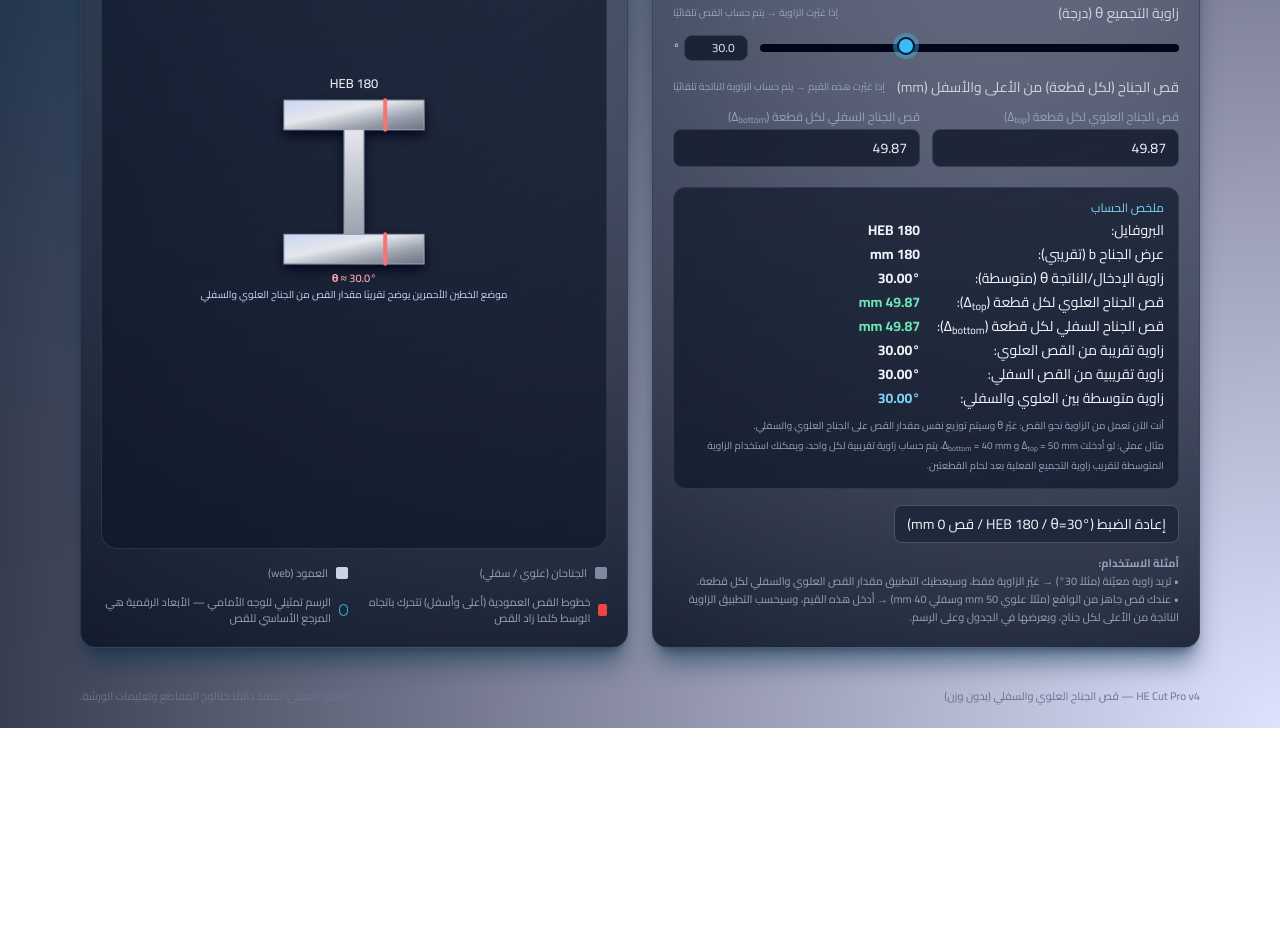
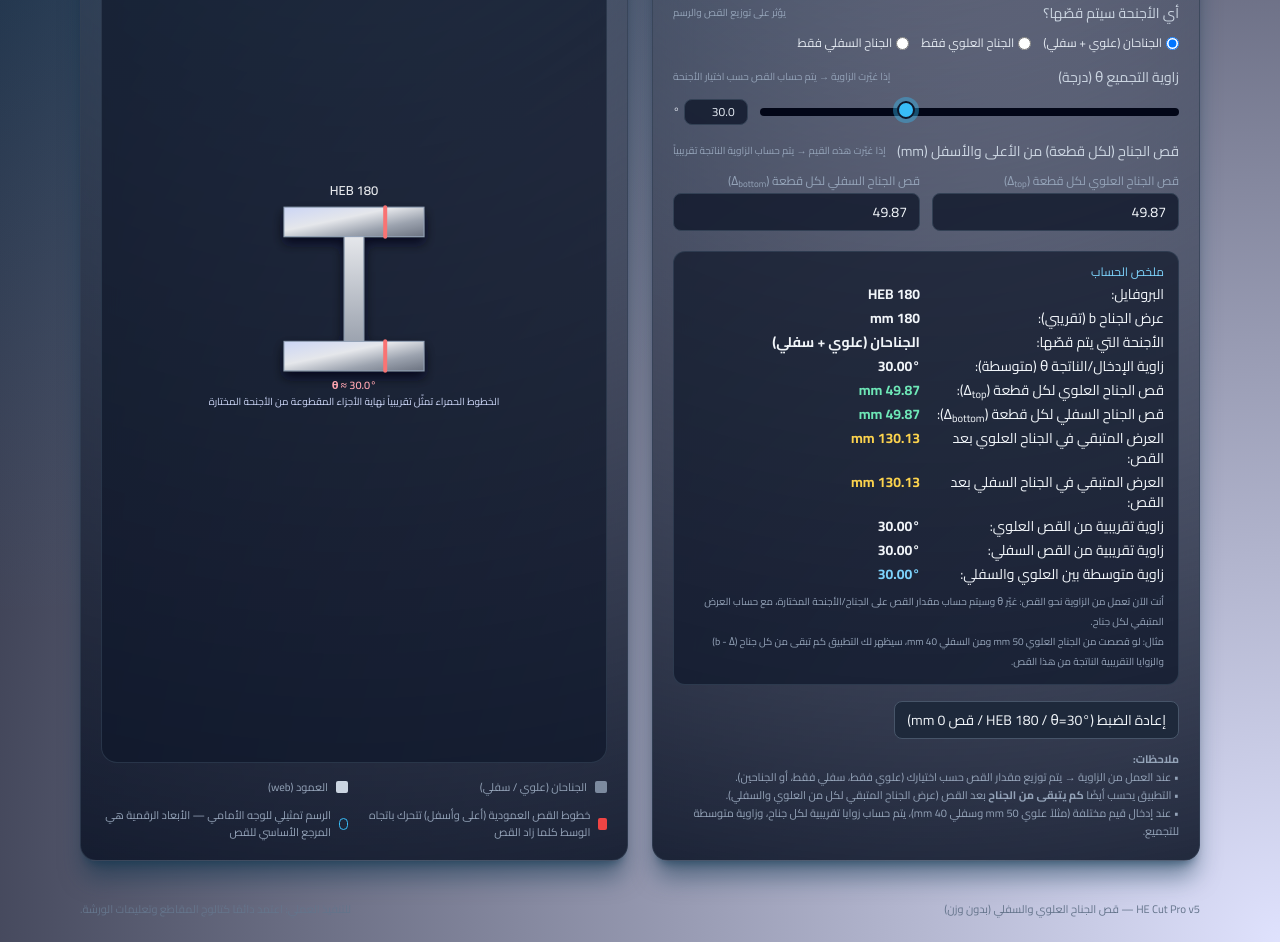
Before and after one commit to abdullah3df/HEM-260, a plain HTML site: page index.html in a window 1280 px wide. Shown: the part 397-1339 px from the top of the page. Before the commit the page ends 1125 px from the top, so only its background shows below. Drawn offline with nearby package versions, Linux system fonts and the light colour scheme.

Commit message:
Upgrade index.html to version 5 with new features
Updated the version from v4 to v5 in the title and various text elements to reflect new features and functionality. Added additional explanations and options for cutting wings.

```diff
--- a/index.html
+++ b/index.html
@@ -3,7 +3,7 @@
 <head>
   <meta charset="utf-8" />
   <meta name="viewport" content="width=device-width, initial-scale=1" />
-  <title>HE Cut Pro v4 — قص الجناح العلوي والسفلي</title>
+  <title>HE Cut Pro v5 — قص الجناح العلوي والسفلي</title>
 
   <!-- Tailwind عبر CDN -->
   <script src="https://cdn.tailwindcss.com"></script>
@@ -66,10 +66,10 @@
     <div class="max-w-6xl mx-auto px-4 py-3 flex items-center justify-between gap-4">
       <div>
         <h1 class="text-xl sm:text-2xl font-bold tracking-tight">
-          HE Cut Pro <span class="text-sky-400 text-base align-middle">v4</span>
+          HE Cut Pro <span class="text-sky-400 text-base align-middle">v5</span>
         </h1>
         <p class="text-xs sm:text-sm text-slate-400 mt-0.5">
-          قص الجناح العلوي والسفلي لمقاطع HEA / HEB / HEM — من الزاوية إلى القص أو من القص إلى الزاوية
+          قص الجناح العلوي والسفلي لمقاطع HEA / HEB / HEM — من الزاوية إلى القص أو من القص إلى الزاوية + حساب الباقي من الجناح
         </p>
       </div>
       <div class="text-[10px] sm:text-xs text-slate-300 text-left leading-snug" id="modeLabel">
@@ -91,7 +91,7 @@
           الإعدادات &amp; الحساب (علوي + سفلي)
         </h2>
         <span class="text-[11px] text-slate-400 hidden sm:inline">
-          غيّر الزاوية لتحصل على القص، أو غيّر القص لتحسب الزاوية الناتجة
+          غيّر الزاوية لتحصل على القص، أو غيّر القص لتحسب الزاوية الناتجة، مع اختيار قص جناح واحد أو جناحين
         </span>
       </div>
 
@@ -116,11 +116,34 @@
         <select id="size"
                 class="col-span-2 rounded-lg border border-slate-700 bg-slate-900/70 px-3 py-2 focus:outline-none focus:ring-1 focus:ring-sky-400"></select>
 
+        <!-- اختيار الجناح المراد قصّه -->
+        <label class="col-span-2 text-slate-300 flex items-center justify-between mt-1">
+          أي الأجنحة سيتم قصّها؟
+          <span class="text-[10px] text-slate-400">يؤثر على توزيع القص والرسم</span>
+        </label>
+        <div class="col-span-2 flex flex-wrap gap-3 text-xs text-slate-200">
+          <label class="inline-flex items-center gap-1">
+            <input type="radio" name="cutWings" value="both" checked
+                   class="text-sky-400 focus:ring-sky-500">
+            <span>الجناحان (علوي + سفلي)</span>
+          </label>
+          <label class="inline-flex items-center gap-1">
+            <input type="radio" name="cutWings" value="top"
+                   class="text-sky-400 focus:ring-sky-500">
+            <span>الجناح العلوي فقط</span>
+          </label>
+          <label class="inline-flex items-center gap-1">
+            <input type="radio" name="cutWings" value="bottom"
+                   class="text-sky-400 focus:ring-sky-500">
+            <span>الجناح السفلي فقط</span>
+          </label>
+        </div>
+
         <!-- زاوية التجميع -->
         <label class="col-span-2 text-slate-300 flex items-center justify-between mt-1">
           زاوية التجميع θ (درجة)
           <span class="text-[10px] text-slate-400">
-            إذا غيّرت الزاوية → يتم حساب القص تلقائيًا
+            إذا غيّرت الزاوية → يتم حساب القص حسب اختيار الأجنحة
           </span>
         </label>
 
@@ -138,7 +161,7 @@
         <label class="col-span-2 text-slate-300 flex items-center justify-between mt-1">
           قص الجناح (لكل قطعة) من الأعلى والأسفل (mm)
           <span class="text-[10px] text-slate-400">
-            إذا غيّرت هذه القيم → يتم حساب الزاوية الناتجة تلقائيًا
+            إذا غيّرت هذه القيم → يتم حساب الزاوية الناتجة تقريبياً
           </span>
         </label>
 
@@ -169,10 +192,10 @@
       </div>
 
       <p class="text-[11px] text-slate-400 mt-3 leading-relaxed">
-        <b>أمثلة الاستخدام:</b><br>
-        • تريد زاوية معيّنة (مثلاً 30°) → غيّر الزاوية فقط، وسيعطيك التطبيق مقدار القص العلوي والسفلي لكل قطعة.<br>
-        • عندك قص جاهز من الواقع (مثلاً علوي 50&nbsp;mm وسفلي 40&nbsp;mm) → أدخل هذه القيم،
-        وسيحسب التطبيق الزاوية الناتجة من الأعلى لكل جناح، ويعرضها في الجدول وعلى الرسم.
+        <b>ملاحظات:</b><br>
+        • عند العمل من الزاوية → يتم توزيع مقدار القص حسب اختيارك (علوي فقط، سفلي فقط، أو الجناحين).<br>
+        • التطبيق يحسب أيضًا <b>كم يتبقى من الجناح</b> بعد القص (عرض الجناح المتبقي لكل من العلوي والسفلي).<br>
+        • عند إدخال قيم مختلفة (مثلاً علوي 50&nbsp;mm وسفلي 40&nbsp;mm)، يتم حساب زوايا تقريبية لكل جناح، وزاوية متوسطة للتجميع.
       </p>
     </section>
 
@@ -217,7 +240,7 @@
   </main>
 
   <footer class="max-w-6xl mx-auto px-4 pb-6 text-[11px] text-slate-500 flex flex-wrap items-center justify-between gap-2">
-    <span>HE Cut Pro v4 — قص الجناح العلوي والسفلي (بدون وزن)</span>
+    <span>HE Cut Pro v5 — قص الجناح العلوي والسفلي (بدون وزن)</span>
     <span>للتنفيذ العملي: اعتمد دائمًا كتالوج المقاطع وتعليمات الورشة.</span>
   </footer>
 
@@ -255,9 +278,17 @@
     const $frontWrapper = document.getElementById('frontWrapper');
     const $btnReset = document.getElementById('btnReset');
     const $modeLabel = document.getElementById('modeLabel');
+    const $cutWingsRadios = document.querySelectorAll('input[name="cutWings"]');
 
     // mode: 'angle' = من الزاوية → القص, 'cuts' = من القص → الزاوية
     let mode = 'angle';
+    // cutMode: 'both' | 'top' | 'bottom'
+    let cutMode = 'both';
+
+    function getCutMode() {
+      const checked = document.querySelector('input[name="cutWings"]:checked');
+      return checked ? checked.value : 'both';
+    }
 
     function populateSizes() {
       const s = $series.value;
@@ -270,6 +301,8 @@
     function calc() {
       const s   = $series.value;
       const sz  = Number($size.value);
+      cutMode   = getCutMode();
+
       let angDeg= Number($angle.value);
       const data = HE_DATA[s][sz] || {b:180};
       const b    = data.b;
@@ -280,17 +313,25 @@
       if (isNaN(deltaBottom)) deltaBottom = 0;
 
       if (mode === 'angle') {
-        // من الزاوية → نحسب قص متساوي علوي/سفلي
+        // من الزاوية → نحسب القص حسب cutMode
         if (!isFinite(angDeg) || angDeg < 1) angDeg = 1;
         if (angDeg > 45) angDeg = 45;
         const theta = angDeg * Math.PI / 180;
         const deltaEachBase = b * Math.tan(theta) / 2;
         const deltaEach = deltaEachBase * CALIB;
-        deltaTop = deltaEach;
-        deltaBottom = deltaEach;
+
+        if (cutMode === 'both') {
+          deltaTop = deltaEach;
+          deltaBottom = deltaEach;
+        } else if (cutMode === 'top') {
+          deltaTop = deltaEach;
+          deltaBottom = 0;
+        } else if (cutMode === 'bottom') {
+          deltaTop = 0;
+          deltaBottom = deltaEach;
+        }
       } else {
         // من القص → نحسب زاوية تقريبية من Δ_top و Δ_bottom
-        // نحسب زاوية لكل جناح ثم نأخذ المتوسط
         let sumTheta = 0;
         let count = 0;
         let thetaTop = 0, thetaBottom = 0;
@@ -324,27 +365,41 @@
       const thetaBottom = deltaBottom > 0.0001 ? Math.atan((deltaBottom / CALIB) * 2 / b) : 0;
       const angleTopDeg = thetaTop * 180 / Math.PI;
       const angleBottomDeg = thetaBottom * 180 / Math.PI;
+      const remainingTop = Math.max(b - deltaTop, 0);
+      const remainingBottom = Math.max(b - deltaBottom, 0);
 
       renderReadout({
         s, sz, b, angDeg,
         deltaTop, deltaBottom,
         angleTopDeg, angleBottomDeg,
-        mode
+        remainingTop, remainingBottom,
+        mode, cutMode
       });
-      renderFront({b, sz, s, angDeg, deltaTop, deltaBottom});
+      renderFront({b, sz, s, angDeg, deltaTop, deltaBottom, cutMode});
       updateModeLabel();
     }
 
     function updateModeLabel() {
       if (mode === 'angle') {
-        $modeLabel.textContent = 'وضع الحساب: من الزاوية → القص (علوي وسفلي متساويين)';
+        $modeLabel.textContent = 'وضع الحساب: من الزاوية → القص (يتم توزيع القص حسب اختيار الأجنحة)';
       } else {
         $modeLabel.textContent = 'وضع الحساب: من القص → الزاوية (حسب Δ العلوي والسفلي التي أدخلتها)';
       }
     }
 
-    function renderReadout({s, sz, b, angDeg, deltaTop, deltaBottom, angleTopDeg, angleBottomDeg, mode}) {
+    function renderReadout({
+      s, sz, b, angDeg,
+      deltaTop, deltaBottom,
+      angleTopDeg, angleBottomDeg,
+      remainingTop, remainingBottom,
+      mode, cutMode
+    }) {
       const avgAngle = (angleTopDeg + angleBottomDeg) / 2 || 0;
+
+      const cutModeText =
+        cutMode === 'both'   ? 'الجناحان (علوي + سفلي)' :
+        cutMode === 'top'    ? 'الجناح العلوي فقط' :
+                               'الجناح السفلي فقط';
 
       $readout.innerHTML = `
         <div class="text-sky-300 text-xs mb-1">ملخص الحساب</div>
@@ -355,6 +410,9 @@
           <div>عرض الجناح b (تقريبي):</div>
           <div class="text-right"><b>${b.toFixed(0)} mm</b></div>
 
+          <div>الأجنحة التي يتم قصّها:</div>
+          <div class="text-right"><b>${cutModeText}</b></div>
+
           <div>زاوية الإدخال/الناتجة θ (متوسطة):</div>
           <div class="text-right"><b>${angDeg.toFixed(2)}°</b></div>
 
@@ -364,7 +422,13 @@
           <div>قص الجناح السفلي لكل قطعة (Δ<sub>bottom</sub>):</div>
           <div class="text-right text-emerald-300"><b>${deltaBottom.toFixed(2)} mm</b></div>
 
-          <div>زاوية تقريبة من القص العلوي:</div>
+          <div>العرض المتبقي في الجناح العلوي بعد القص:</div>
+          <div class="text-right text-amber-300"><b>${remainingTop.toFixed(2)} mm</b></div>
+
+          <div>العرض المتبقي في الجناح السفلي بعد القص:</div>
+          <div class="text-right text-amber-300"><b>${remainingBottom.toFixed(2)} mm</b></div>
+
+          <div>زاوية تقريبية من القص العلوي:</div>
           <div class="text-right"><b>${angleTopDeg.toFixed(2)}°</b></div>
 
           <div>زاوية تقريبية من القص السفلي:</div>
@@ -375,17 +439,17 @@
         </div>
         <div class="text-[10px] text-slate-400 mt-2">
           ${mode === 'angle'
-            ? 'أنت الآن تعمل من الزاوية نحو القص: غيّر θ وسيتم توزيع نفس مقدار القص على الجناح العلوي والسفلي.'
-            : 'أنت الآن تعمل من القص نحو الزاوية: غيّر Δ العلوي و/أو السفلي، وسيتم حساب الزوايا الناتجة لكل جناح.'}
+            ? 'أنت الآن تعمل من الزاوية نحو القص: غيّر θ وسيتم حساب مقدار القص على الجناح/الأجنحة المختارة، مع حساب العرض المتبقي لكل جناح.'
+            : 'أنت الآن تعمل من القص نحو الزاوية: غيّر Δ العلوي و/أو السفلي، وسيتم حساب الزوايا الناتجة تقريبياً، مع إظهار كم يتبقى من عرض كل جناح بعد القص.'}
           <br>
-          مثال عملي: لو أدخلت Δ<sub>top</sub> = 50 mm و Δ<sub>bottom</sub> = 40 mm، يتم حساب زاوية تقريبية لكل واحد،
-          ويمكنك استخدام الزاوية المتوسطة لتقريب زاوية التجميع الفعلية بعد لحام القطعتين.
+          مثال: لو قصصت من الجناح العلوي 50&nbsp;mm ومن السفلي 40&nbsp;mm، سيظهر لك التطبيق كم تبقى من كل جناح (b - Δ)
+          والزوايا التقريبية الناتجة من هذا القص.
         </div>
       `;
     }
 
     // رسم وجه أمامي لمقطع H مع خطي قص (علوي + سفلي)
-    function renderFront({b, sz, s, angDeg, deltaTop, deltaBottom}) {
+    function renderFront({b, sz, s, angDeg, deltaTop, deltaBottom, cutMode}) {
       const widthPx  = 320;
       const heightPx = 260;
       const paddingY = 30;
@@ -419,6 +483,9 @@
 
       const cutXTop = flangeRightInner - fracTop * flangeWidthPx;
       const cutXBottom = flangeRightInner - fracBottom * flangeWidthPx;
+
+      const showTopLine = (cutMode === 'both' || cutMode === 'top') && deltaTop > 0.0001;
+      const showBottomLine = (cutMode === 'both' || cutMode === 'bottom') && deltaBottom > 0.0001;
 
       const svg = `
         <svg width="${widthPx}" height="${heightPx}" viewBox="0 0 ${widthPx} ${heightPx}">
@@ -458,15 +525,19 @@
                   fill="url(#webGrad)" stroke="#94a3b8" stroke-width="1" />
           </g>
 
+          ${showTopLine ? `
           <!-- خط القص العلوي -->
           <line x1="${cutXTop}" y1="${topFlangeY}"
                 x2="${cutXTop}" y2="${topFlangeY + flangeTh}"
                 stroke="#f97373" stroke-width="4" stroke-linecap="round" />
+          ` : ''}
 
+          ${showBottomLine ? `
           <!-- خط القص السفلي -->
           <line x1="${cutXBottom}" y1="${botFlangeY - flangeTh}"
                 x2="${cutXBottom}" y2="${botFlangeY}"
                 stroke="#f97373" stroke-width="4" stroke-linecap="round" />
+          ` : ''}
 
           <!-- عنوان المقطع -->
           <text x="${midX}" y="${topFlangeY - 12}"
@@ -481,7 +552,7 @@
           </text>
 
           <text x="${midX}" y="${botFlangeY + 34}" font-size="10" fill="#cbd5f5" text-anchor="middle">
-            موضع الخطين الأحمرين يوضح تقريبًا مقدار القص من الجناح العلوي والسفلي
+            الخطوط الحمراء تمثّل تقريبياً نهاية الأجزاء المقطوعة من الأجنحة المختارة
           </text>
         </svg>
       `;
@@ -516,6 +587,14 @@
       calc();
     });
 
+    $cutWingsRadios.forEach(r => {
+      r.addEventListener('change', () => {
+        // عند تغيير الأجنحة، نعتبر أننا نعمل من الزاوية → نعيد توزيع القص
+        mode = 'angle';
+        calc();
+      });
+    });
+
     $btnReset.addEventListener('click', () => {
       mode = 'angle';
       $series.value = 'HEB';
@@ -525,6 +604,8 @@
       $angleRange.value = 30;
       $deltaTop.value = 0;
       $deltaBottom.value = 0;
+      // إعادة اختيار الجناحين
+      document.querySelector('input[name="cutWings"][value="both"]').checked = true;
       calc();
     });
 
```
